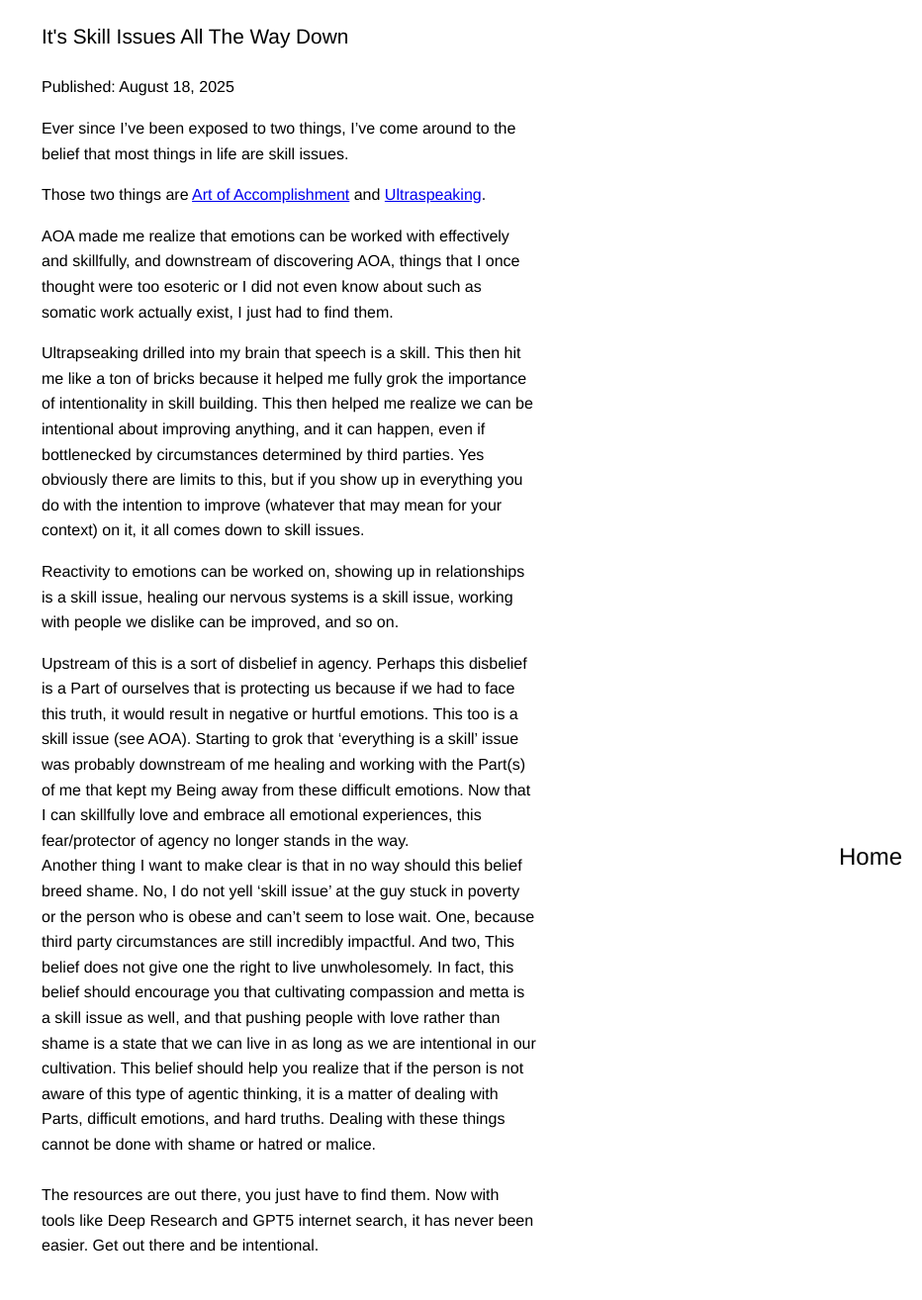
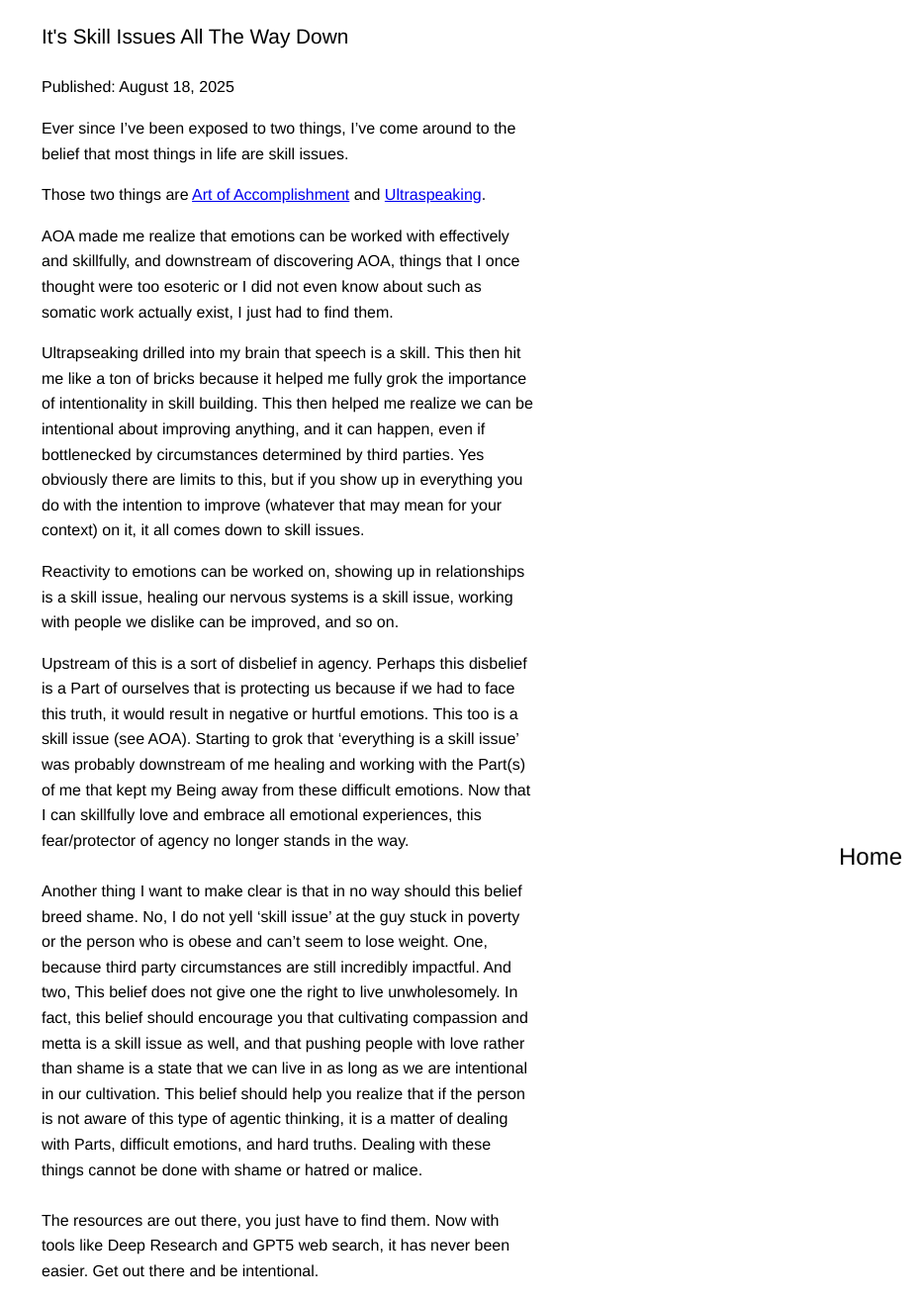
Before and after one commit to pxsswordprotected/personalsite, a Jekyll site: the page built from docs/_posts/2025-08-18-skillissue.md, in a window 1280 px wide. Shown: the whole page at 99% size, without its empty margins (348-1280 px from the left). Built offline with Jekyll 4.4.1, drawn with Linux system fonts in a browser that asks for light colours; before the commit the page ends 1288 px from its top, so only the background shows below that.

Commit message:
edited post

```diff
--- a/docs/_posts/2025-08-18-skillissue.md
+++ b/docs/_posts/2025-08-18-skillissue.md
@@ -18,8 +18,8 @@ Ultrapseaking drilled into my brain that speech is a skill. This then hit me lik
 Reactivity to emotions can be worked on, showing up in relationships is a skill issue, healing our nervous systems is a skill issue, working with people we dislike can be improved, and so on.
 <br>
 
-Upstream of this is a sort of disbelief in agency. Perhaps this disbelief is a Part of ourselves that is protecting us because if we had to face this truth, it would result in negative or hurtful emotions. This too is a skill issue (see AOA). Starting to grok that 'everything is a skill' issue was probably downstream of me healing and working with the Part(s) of me that kept my Being away from these difficult emotions. Now that I can skillfully love and embrace all emotional experiences, this fear/protector of agency no longer stands in the way.
-<br>
-Another thing I want to make clear is that in no way should this belief breed shame. No, I do not yell 'skill issue' at the guy stuck in poverty or the person who is obese and can't seem to lose wait. One, because third party circumstances are still incredibly impactful. And two, This belief does not give one the right to live unwholesomely. In fact, this belief should encourage you that cultivating compassion and metta is a skill issue as well, and that pushing people with love rather than shame is a state that we can live in as long as we are intentional in our cultivation. This belief should help you realize that if the person is not aware of this type of agentic thinking, it is a matter of dealing with Parts, difficult emotions, and hard truths. Dealing with these things cannot be done with shame or hatred or malice.
+Upstream of this is a sort of disbelief in agency. Perhaps this disbelief is a Part of ourselves that is protecting us because if we had to face this truth, it would result in negative or hurtful emotions. This too is a skill issue (see AOA). Starting to grok that 'everything is a skill issue' was probably downstream of me healing and working with the Part(s) of me that kept my Being away from these difficult emotions. Now that I can skillfully love and embrace all emotional experiences, this fear/protector of agency no longer stands in the way.
 <br><br>
-The resources are out there, you just have to find them. Now with tools like Deep Research and GPT5 internet search, it has never been easier. Get out there and be intentional.
+Another thing I want to make clear is that in no way should this belief breed shame. No, I do not yell 'skill issue' at the guy stuck in poverty or the person who is obese and can't seem to lose weight. One, because third party circumstances are still incredibly impactful. And two, This belief does not give one the right to live unwholesomely. In fact, this belief should encourage you that cultivating compassion and metta is a skill issue as well, and that pushing people with love rather than shame is a state that we can live in as long as we are intentional in our cultivation. This belief should help you realize that if the person is not aware of this type of agentic thinking, it is a matter of dealing with Parts, difficult emotions, and hard truths. Dealing with these things cannot be done with shame or hatred or malice.
+<br><br>
+The resources are out there, you just have to find them. Now with tools like Deep Research and GPT5 web search, it has never been easier. Get out there and be intentional.
```
